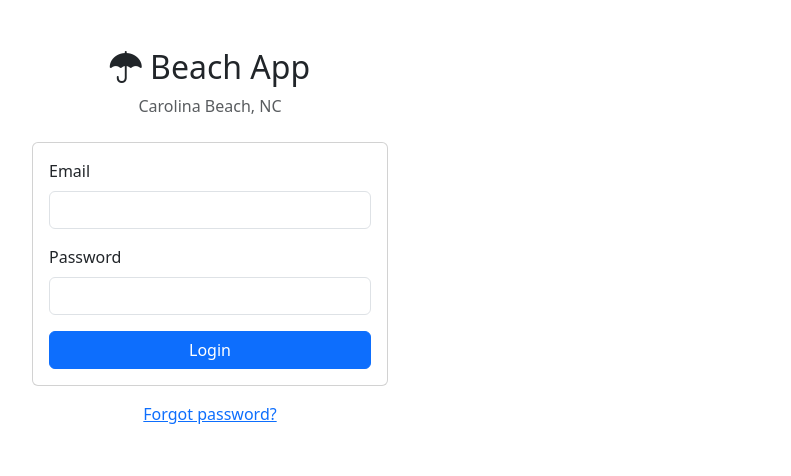
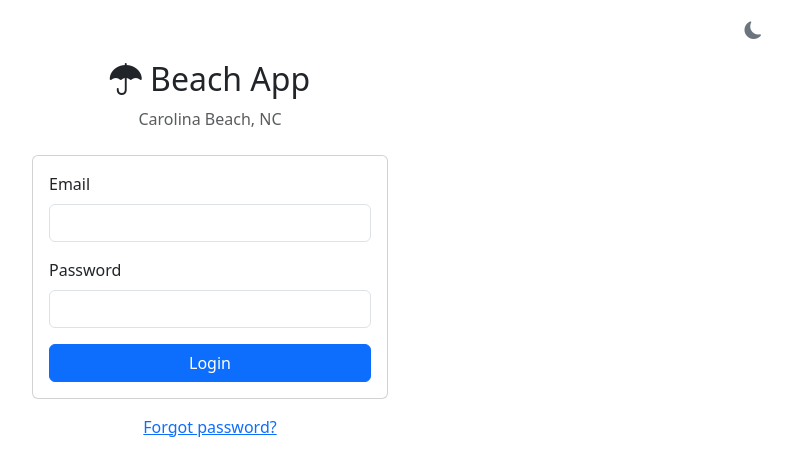
Before and after one commit to JamesMoore2090/beach-app-, a Flask app: page / in a window 1280 px wide. Shown: the top 476 px of the page, without its empty margins (430-1221 px from the left). Run offline with Flask 3, Linux system fonts and the light colour scheme.

Commit message:
Add dark/light mode toggle with localStorage persistence
Uses Bootstrap 5.3 data-bs-theme attribute. Toggle in sidebar and
on login page. Choice persists in localStorage across sessions.

Co-Authored-By: Claude Opus 4.6 (1M context) <noreply@anthropic.com>

```diff
--- a/app/templates/auth/login.html
+++ b/app/templates/auth/login.html
@@ -3,7 +3,12 @@
 
 {% block body %}
 <div class="container">
-    <div class="row justify-content-center mt-5">
+    <div class="text-end mt-3">
+        <button class="theme-toggle" title="Toggle dark/light mode">
+            <i class="bi theme-icon bi-moon-fill" style="color: #6c757d;"></i>
+        </button>
+    </div>
+    <div class="row justify-content-center mt-3">
         <div class="col-md-5 col-lg-4">
             <div class="text-center mb-4">
                 <h2><i class="bi bi-umbrella-fill"></i> Beach App</h2>
--- a/app/templates/base.html
+++ b/app/templates/base.html
@@ -1,5 +1,5 @@
 <!DOCTYPE html>
-<html lang="en">
+<html lang="en" data-bs-theme="light">
 <head>
     <meta charset="UTF-8">
     <meta name="viewport" content="width=device-width, initial-scale=1.0">
@@ -41,9 +41,22 @@
             font-weight: bold;
             color: #1a3c5e;
         }
+        [data-bs-theme="dark"] .countdown-number {
+            color: #7db8e0;
+        }
         .countdown-label {
             font-size: 0.9rem;
             color: #6c757d;
+        }
+        .theme-toggle {
+            cursor: pointer;
+            background: none;
+            border: none;
+            color: #cce0f5;
+            font-size: 1.1rem;
+        }
+        .theme-toggle:hover {
+            color: #ffffff;
         }
     </style>
     {% block extra_css %}{% endblock %}
@@ -51,6 +64,27 @@
 <body>
     {% block body %}{% endblock %}
     <script src="https://cdn.jsdelivr.net/npm/bootstrap@5.3.3/dist/js/bootstrap.bundle.min.js"></script>
+    <script>
+    (function() {
+        const saved = localStorage.getItem('theme') || 'light';
+        document.documentElement.setAttribute('data-bs-theme', saved);
+        function updateIcons(theme) {
+            document.querySelectorAll('.theme-icon').forEach(function(el) {
+                el.className = 'bi theme-icon ' + (theme === 'dark' ? 'bi-sun-fill' : 'bi-moon-fill');
+            });
+        }
+        updateIcons(saved);
+        document.addEventListener('click', function(e) {
+            if (e.target.closest('.theme-toggle')) {
+                var current = document.documentElement.getAttribute('data-bs-theme');
+                var next = current === 'dark' ? 'light' : 'dark';
+                document.documentElement.setAttribute('data-bs-theme', next);
+                localStorage.setItem('theme', next);
+                updateIcons(next);
+            }
+        });
+    })();
+    </script>
     {% block extra_js %}{% endblock %}
 </body>
 </html>
--- a/app/templates/partials/sidebar_nav.html
+++ b/app/templates/partials/sidebar_nav.html
@@ -42,4 +42,7 @@
     <a class="nav-link" href="{{ url_for('auth.logout') }}">
         <i class="bi bi-box-arrow-right"></i> Logout
     </a>
+    <button class="theme-toggle nav-link" title="Toggle dark/light mode">
+        <i class="bi theme-icon bi-moon-fill"></i> Theme
+    </button>
 </nav>
```
